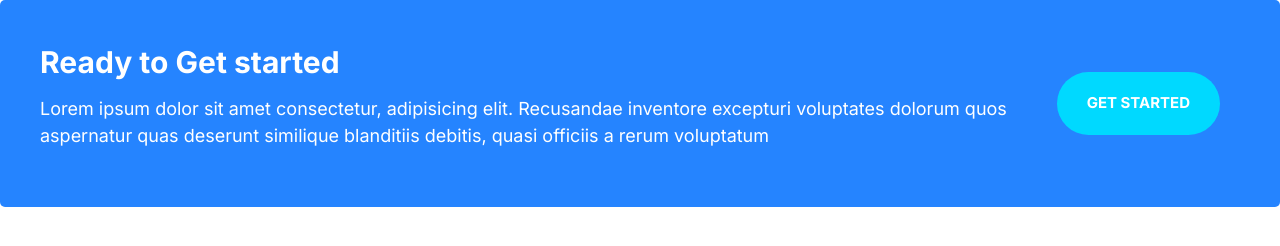
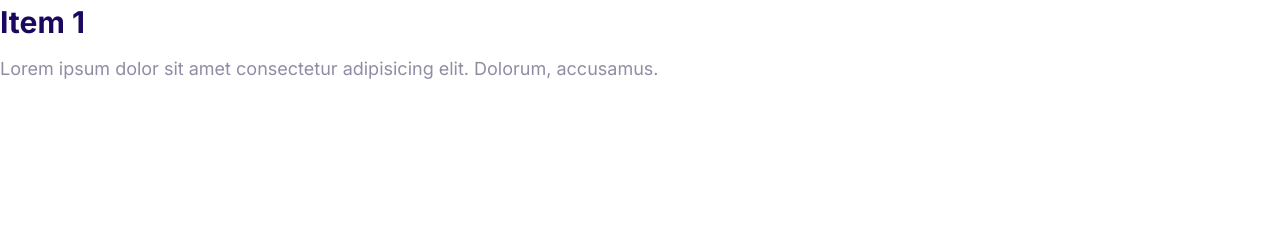
Before and after one commit to JackBThompson/Software-Provider, a plain HTML site: page index.html in a window 1280 px wide. Drawn offline with Linux system fonts and the light colour scheme.

Commit message:
Collapisbleas

```diff
--- /dev/null
+++ b/JS/main.js
@@ -0,0 +1,6 @@
+const collapsibles = document.querySelectorAll(".collapsible");
+collapsibles.forEach((item) =>
+  item.addEventListener("click", function () {
+    this.classList.toggle("collapsible--expanded");
+  })
+);
--- a/css/styles.css
+++ b/css/styles.css
@@ -538,3 +538,35 @@ a {
     margin: 0 2rem;
   }
 }
+
+/* Collapsibles */
+.collapsible__header {
+  display: flex;
+  justify-content: space-between;
+}
+
+.collapsible__heading {
+  margin-top: 0;
+  font-size: 3rem;
+}
+
+.collapsible__chevron {
+  transform: rotate(-90deg);
+  transition: transform 0.3s;
+}
+
+.collapsible__content {
+  max-height: 0;
+  overflow: hidden;
+  opacity: 0;
+  transition: all 0.3s;
+}
+
+.collapsible--expanded .collapsible__chevron {
+  transform: rotate(0);
+}
+
+.collapsible--expanded .collapsible__content {
+  max-height: 100vh;
+  opacity: 1;
+}
--- a/index.html
+++ b/index.html
@@ -14,13 +14,15 @@
     <link rel="stylesheet" href="css/styles.css" />
   </head>
   <body>
-    <div class="callout callout--primary">
-      <div class="grid grid--1x2">
-        <div class="callout__content">
-          <h2 class="callout__heading">Ready to Get started</h2>
-          <p>Lorem ipsum dolor sit amet consectetur, adipisicing elit. Recusandae inventore excepturi voluptates dolorum quos aspernatur quas deserunt similique blanditiis debitis, quasi officiis a rerum voluptatum</p>
-        </div>
-        <a href="#" class="btn btn--secondary btn--stretch">Get Started</a>
+    <div class="collapsible collapsible--expanded">
+      <header class="collapsible__header">
+        <h2 class="collapsible__heading">Item 1</h2>
+        <svg class="icon icon--white collapsible__chevron">
+          <use xlink:href="images/sprite.svg#chevron"></use>
+        </svg>
+      </header>
+      <div class="collapsible__content">
+        Lorem ipsum dolor sit amet consectetur adipisicing elit. Dolorum, accusamus.
       </div>
     </div>
   </body>
```
Also changed, not shown: components/collapsibles.html (added, +11 -0 lines).
